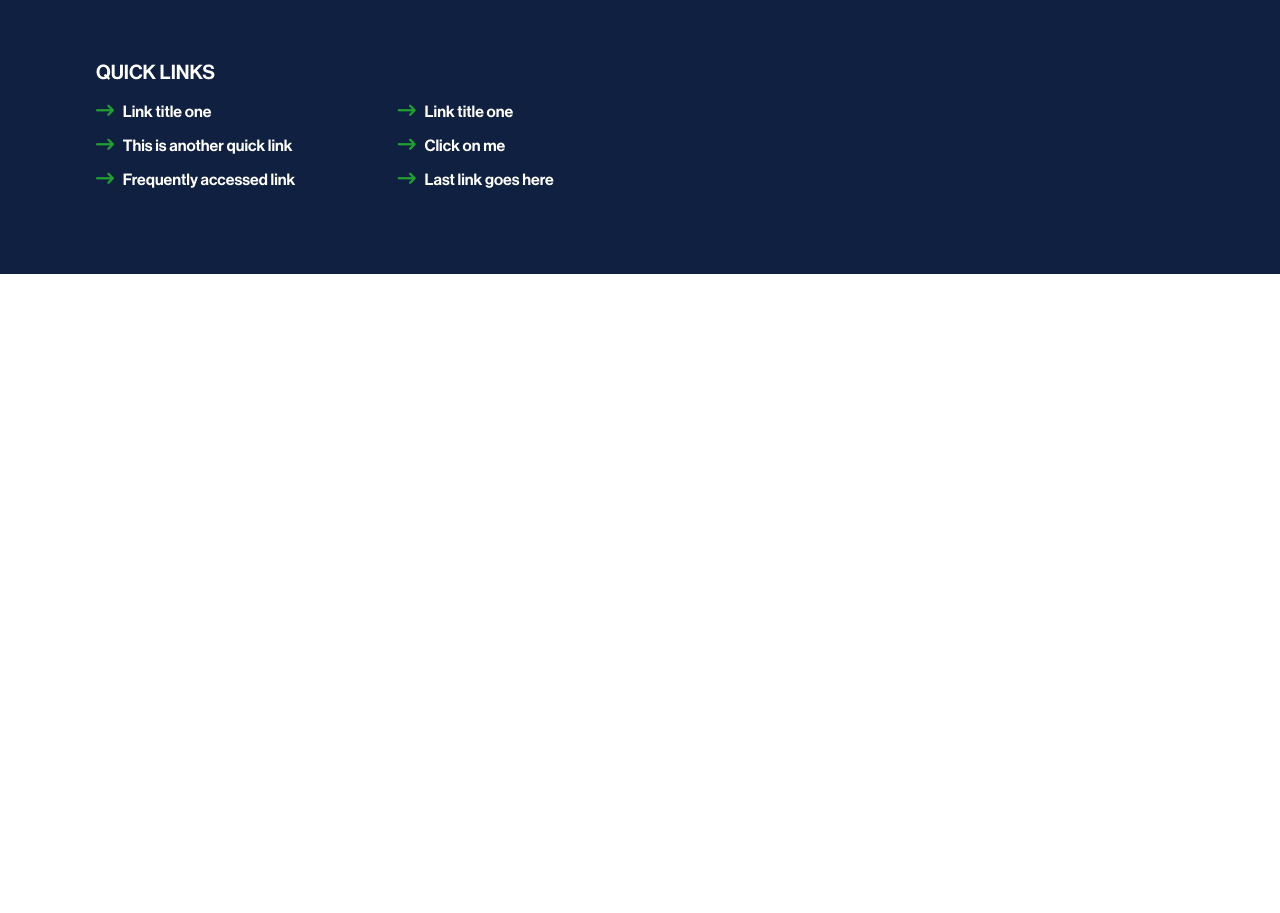
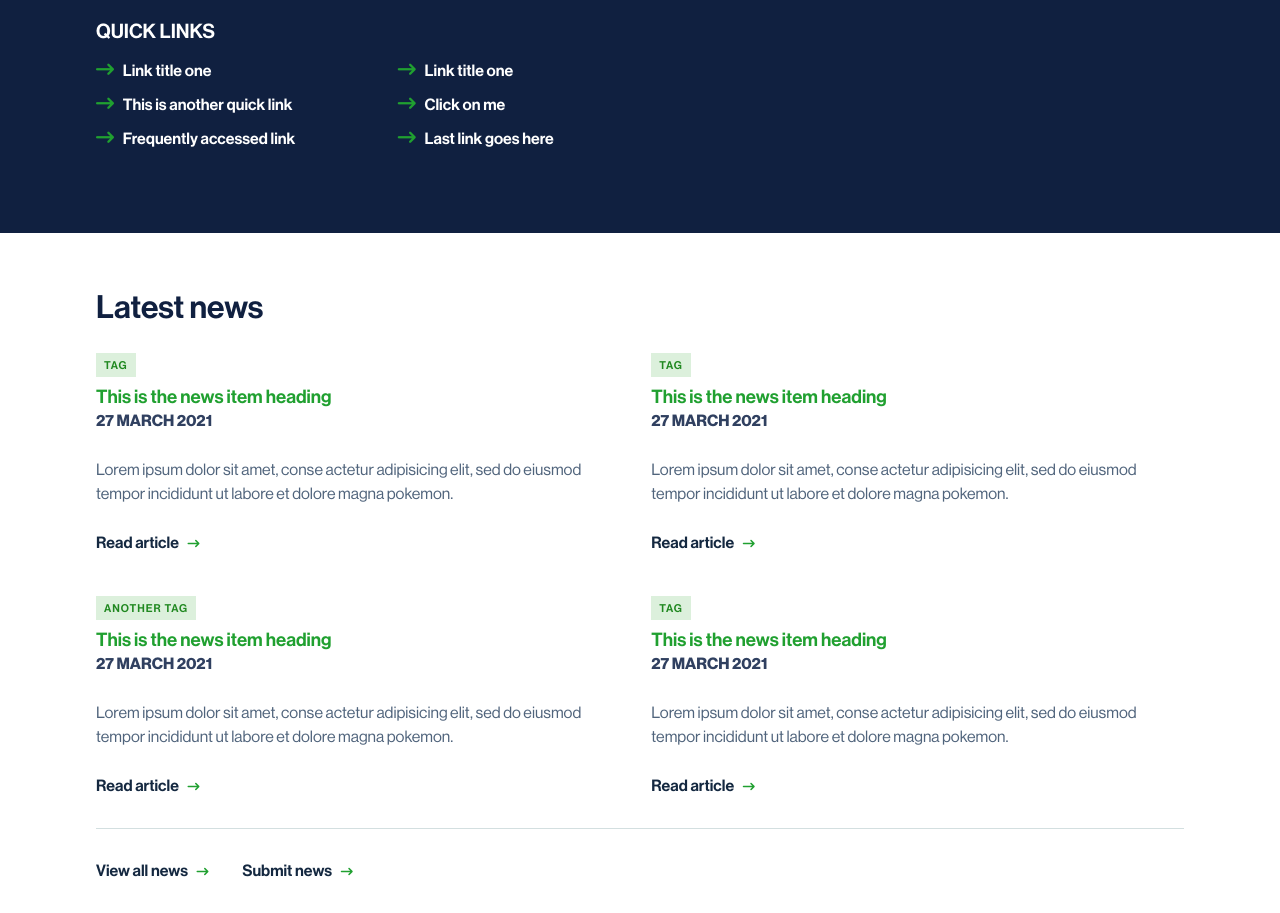
Before and after one commit to alex-phan/brainium-labs-development-test, a plain HTML site: page index.html in a window 1280 px wide. Shown: the part 336-1249 px from the top of the page. Before the commit the page ends 800 px from the top, so only its background shows below. Drawn offline with Linux system fonts and the light colour scheme; a web font is replaced by a local one.

Commit message:
Finished the news section.

```diff
--- a/index.html
+++ b/index.html
@@ -47,6 +47,55 @@
     </div>
   </header>
 
+  <section class="news">
+    <div class="container">
+      <h1>Latest news</h1>
+      <div class="grid-container">
+        <article>
+          <div class="tag">TAG</div>
+          <h3 class="headline">This is the news item heading</h3>
+          <p class="date">27 MARCH 2021</p>
+          <p class="preview-text">
+            Lorem ipsum dolor sit amet, conse actetur adipisicing elit, sed do eiusmod  tempor incididunt ut labore et dolore magna pokemon.
+          </p>
+          <a href="#" class="link">Read article <i class="fa-solid fa-arrow-right-long"></i></a>
+        </article>
+        <article>
+          <div class="tag">TAG</div>
+          <h3 class="headline">This is the news item heading</h3>
+          <p class="date">27 MARCH 2021</p>
+          <p class="preview-text">
+            Lorem ipsum dolor sit amet, conse actetur adipisicing elit, sed do eiusmod  tempor incididunt ut labore et dolore magna pokemon.
+          </p>
+          <a href="#" class="link">Read article <i class="fa-solid fa-arrow-right-long"></i></a>
+        </article>
+        <article>
+          <div class="tag">ANOTHER TAG</div>
+          <h3 class="headline">This is the news item heading</h3>
+          <p class="date">27 MARCH 2021</p>
+          <p class="preview-text">
+            Lorem ipsum dolor sit amet, conse actetur adipisicing elit, sed do eiusmod  tempor incididunt ut labore et dolore magna pokemon.
+          </p>
+          <a href="#" class="link">Read article <i class="fa-solid fa-arrow-right-long"></i></a>
+        </article>
+        <article>
+          <div class="tag">TAG</div>
+          <h3 class="headline">This is the news item heading</h3>
+          <p class="date">27 MARCH 2021</p>
+          <p class="preview-text">
+            Lorem ipsum dolor sit amet, conse actetur adipisicing elit, sed do eiusmod  tempor incididunt ut labore et dolore magna pokemon.
+          </p>
+          <a href="#" class="link">Read article <i class="fa-solid fa-arrow-right-long"></i></a>
+        </article>
+      </div>
+      <hr class="line-break">
+      <div class="more-news">
+        <a href="#" class="link">View all news <i class="fa-solid fa-arrow-right-long"></i></a>
+        <a href="#" class="link">Submit news <i class="fa-solid fa-arrow-right-long"></i></a>
+      </div>
+    </div>
+  </section>
+
   <script src="https://kit.fontawesome.com/58bf0089b6.js" crossorigin="anonymous"></script>
 </body>
 </html>
--- a/styles.css
+++ b/styles.css
@@ -29,6 +29,7 @@ h3,
 h4,
 h5,
 h6 {
+  margin-top: 16px;
   font-family: "NHGDP 65 Medium";
   font-weight: normal;
 }
@@ -53,6 +54,7 @@ h2 {
   font-family: "NHGDP 65 Medium";
   font-size: 11px;
   line-height: normal;
+  letter-spacing: 1px;
   color: #208820;
   background-color: #dcf0dc;
 }
@@ -71,6 +73,13 @@ i {
 
 .link:hover {
   color: #dcf0dc;
+}
+
+.line-break {
+  margin: 30px 0;
+  height: 1px;
+  background-color: #d3dfe0;
+  border: none;
 }
 
 /* Alert */
@@ -103,7 +112,7 @@ i {
   justify-content: flex-start;
   align-items: baseline;
   flex-wrap: wrap;
-  gap: 50px;
+  gap: 20px 100px;
 }
 
 .announcement {
@@ -135,8 +144,60 @@ i {
   left: 5px;
 }
 
-@media only screen and (max-width: 1280px) {
+/* News */
+.news {
+  margin-top: 40px;
+  color: #102040;
+}
+
+.grid-container {
+  display: grid;
+  grid-template-columns: auto auto auto auto;
+  gap: 40px 20px;
+}
+
+.headline {
+  margin: 8px 0 0 0;
+  color: #20a030;
+}
+
+.date {
+  margin: 0;
+  font-family: "NHGDP 75 Bold";
+  color: #304060;
+}
+
+.preview-text {
+  margin: 25px 0;
+  color: #50647c;
+}
+
+.news .link {
+  font-weight: normal;
+  color: #142840;
+}
+
+.more-news {
+  margin-bottom: 30px;
+}
+
+.more-news .link {
+  margin-right: 25px;
+}
+
+/* Mobile View */
+@media only screen and (max-width: 1300px) {
   .announcement {
     width: 100%;
   }
+
+  .grid-container {
+    grid-template-columns: auto auto;
+  }
 }
+
+@media only screen and (max-width: 680px) {
+  .grid-container {
+    grid-template-columns: auto;
+  }
+}
```
